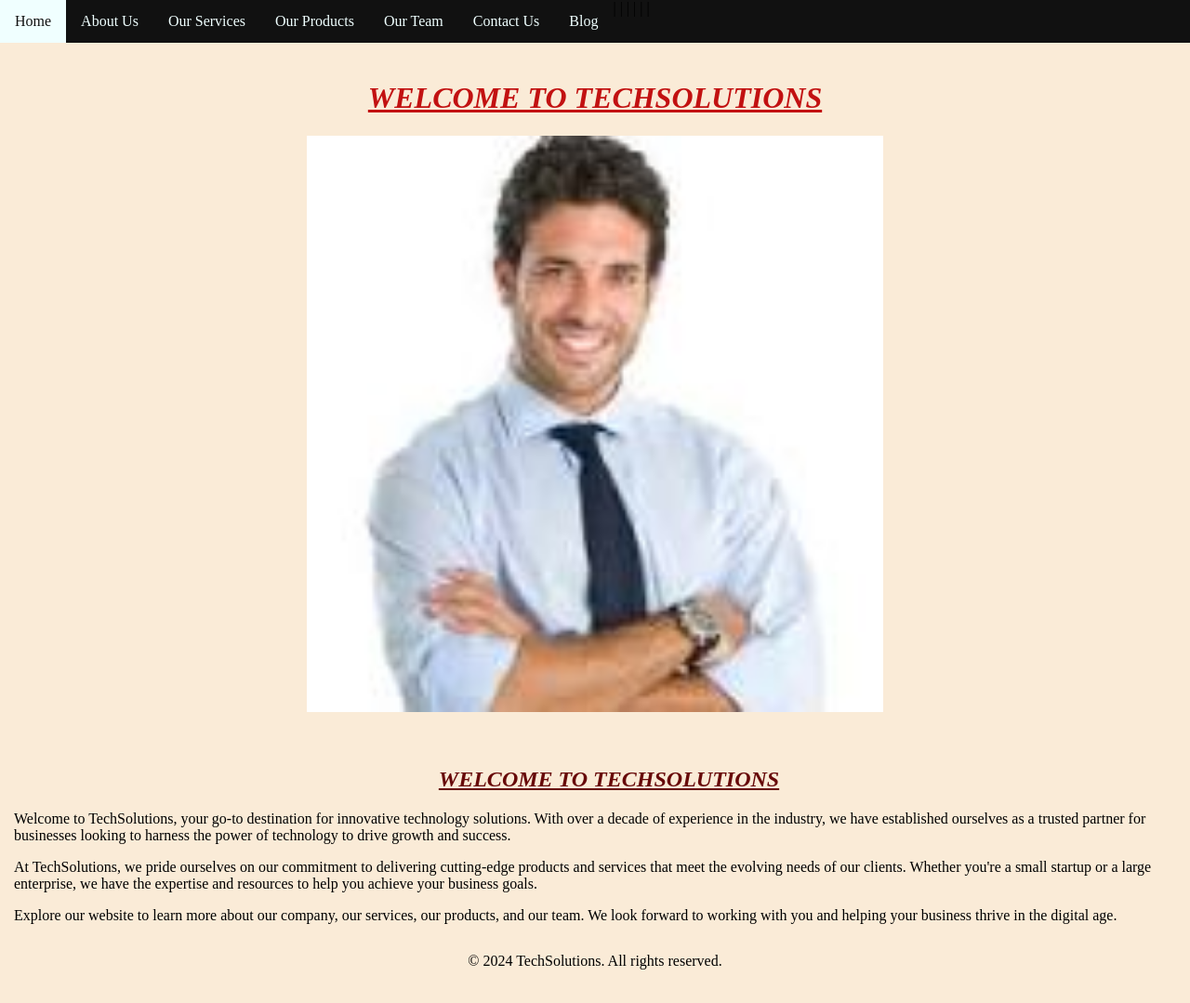
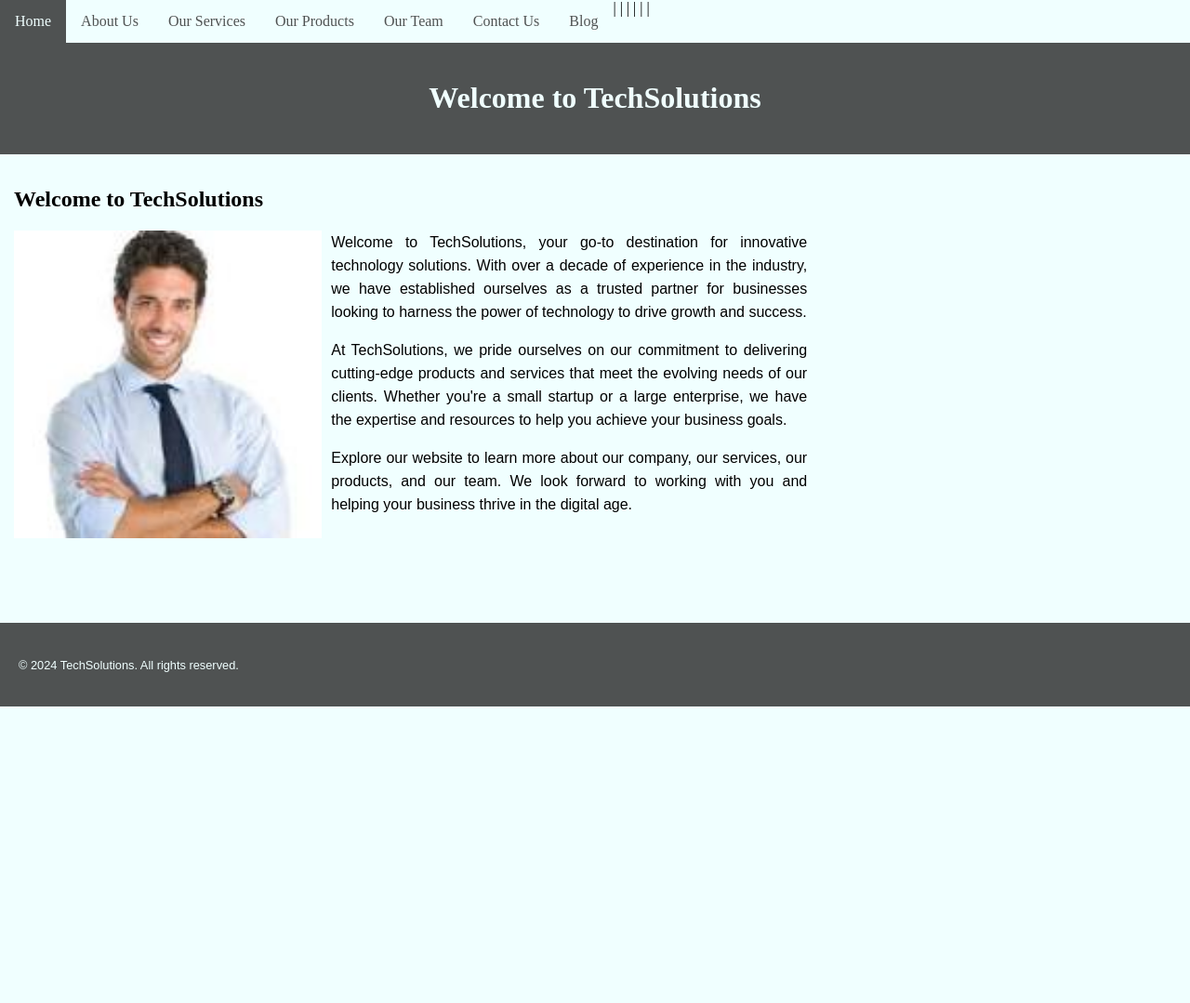
Before and after one commit to keith-oruo/project2, a PHP site: page /Home_page.html in a window 1280 px wide. Shown: the whole page at 93% size. After the commit the page ends 760 px from the top, so only its background shows below. Run offline with PHP 8.4, Linux system fonts and the light colour scheme.

Commit message:
Web page updates using new lesson knowledge

```diff
--- a/Home_page.html
+++ b/Home_page.html
@@ -13,14 +13,42 @@
     </div>
     <div class="banner">
         <h1>Welcome to TechSolutions</h1>
-        <img src="images\home.jpeg"width="50%">
+
     </div>
     <div class="content">
             <h2>Welcome to TechSolutions</h2>
-            <p>Welcome to TechSolutions, your go-to destination for innovative technology solutions. With over a decade of experience in the industry, we have established ourselves as a trusted partner for businesses looking to harness the power of technology to drive growth and success.</p>
+            <p> <img src="images\home.jpeg"width="50%">Welcome to TechSolutions, your go-to destination for innovative technology solutions. With over a decade of experience in the industry, we have established ourselves as a trusted partner for businesses looking to harness the power of technology to drive growth and success.</p>
             <p>At TechSolutions, we pride ourselves on our commitment to delivering cutting-edge products and services that meet the evolving needs of our clients. Whether you're a small startup or a large enterprise, we have the expertise and resources to help you achieve your business goals.</p>
             <p>Explore our website to learn more about our company, our services, our products, and our team. We look forward to working with you and helping your business thrive in the digital age.</p>
 </div>
+<br>
+        <br>
+        <br>
+        <br>
+        <br>
+        <br>
+        <br>
+        <br>
+        <br>
+        <br>
+        <br>
+        <br>
+        <br>
+        <br>
+        <br>
+        <br>
+        <br>
+        <br>
+        <br>
+        <br>
+        <br>
+        <br>
+        <br>
+        <br>
+        <br>
+        <br>
+        <br>
+        <br>
     <div class="footer">
         <p>&copy; 2024 TechSolutions. All rights reserved.</p>
     </div>
--- a/css/WebsiteStyles.css
+++ b/css/WebsiteStyles.css
@@ -1,63 +1,5 @@
-body{
-    background-color: rgb(233, 233, 233);
-    margin: 0;
-}
-.toplink{
-background-color: rgb(17,17,17);
-overflow: hidden;
-}
-.toplink a{
-    color: azure;
-    text-decoration: none;
-    padding: 14px 16px;
-    display: block;
-    float: left;
-    text-align: left;
-}
-.toplink a:hover{
-    color: rgb(17,17,17);
-    background-color: azure;
-    text-decoration: none;
-}
-.toplink-right{
-    text-align: right;
-}
-.banner{
-background-color: antiquewhite;
-padding: 20px;
-text-align: center;
-}
-.row{
-    content:"";
-    display: block;
-    clear: both;
-}
-.content{
-float: left;
-width: 100%;
-padding: 15px;
-background-color: antiquewhite;
-}
-.footer{
-background-color: antiquewhite;
-padding: 20px;
-text-align: center;
-}
-h1{    text-align: center;
-    color: rgb(194, 17, 17);
-    text-decoration: underline;
-    text-transform: uppercase;
-    font-style: italic;
-}
-h2{    text-align: center;
-    color: rgb(103, 9, 9);
-    text-decoration: underline;
-    text-transform: uppercase;
-    font-style: italic;
-}
-h3{    text-align: center;
-    color: rgb(2, 0, 0);
-    text-decoration: underline;
-    text-transform: uppercase;
-    font-style: italic;
-}
+@import url('structureStyle.css');
+@import url('navStyle.css');
+@import url('contentStyle.css');
+@import url('tableStyle.css');
+@import url('formStyle.css');
```
Also changed, not shown: About_Page.html (+29 -2 lines), Blog_Page.html (+42 -2 lines), Contact_Page.html (+29 -3 lines), Product_Page.html (+28 -2 lines), Services_Page.html (+29 -2 lines), Team_Page.html (+29 -2 lines).
